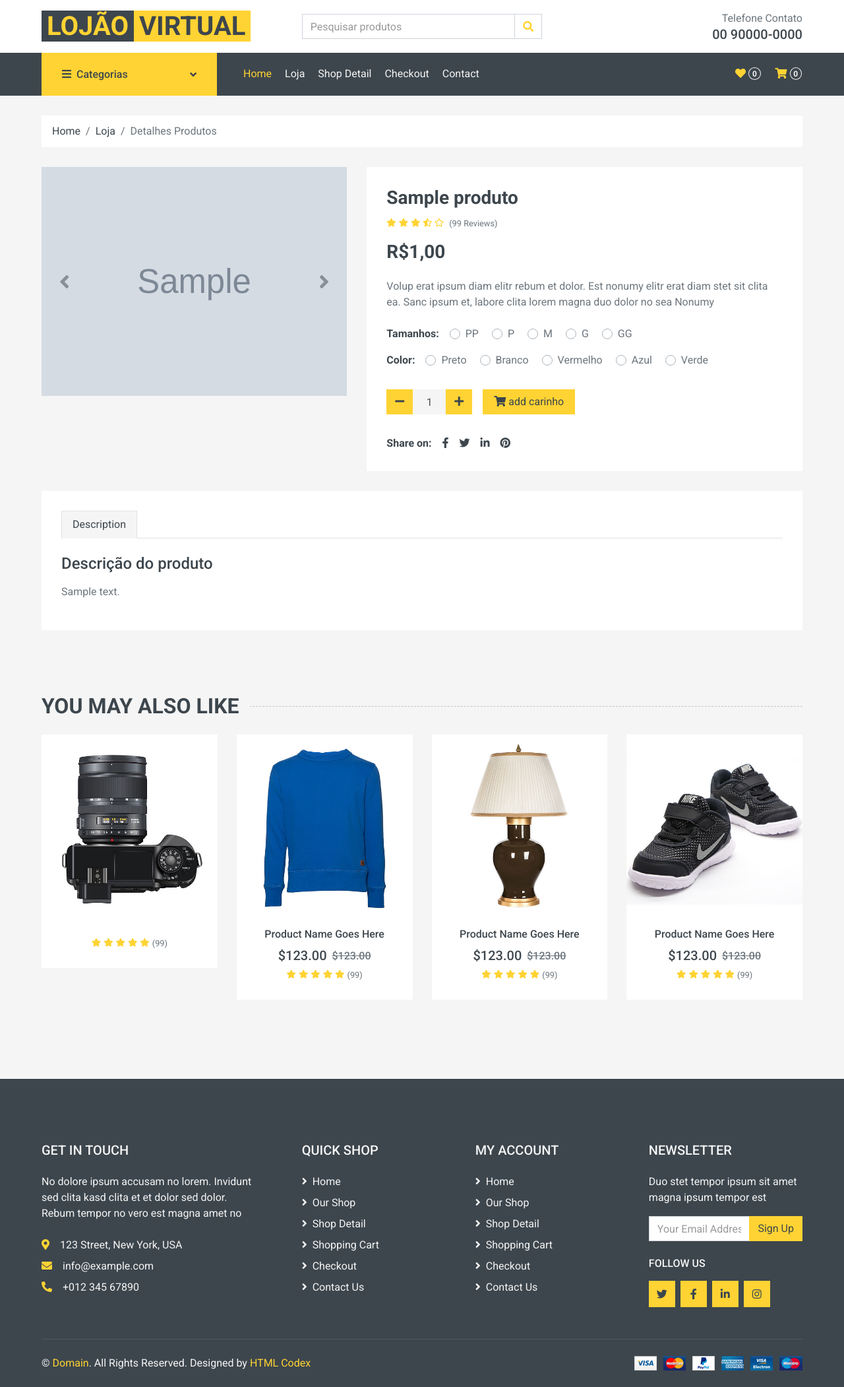
After one commit to hiagospencer/loja_virtual, a Django app: page /detalhes-produtos/1 in a window 1280 px wide. The commit adds this page. Shown: the whole page at 66% size. Run offline with Django 5.2, Linux system fonts and the light colour scheme; tables that the repository leaves empty hold one stand-in row (values such as "Sample post"); grey boxes marked "Sample" are stand-in pictures; some libraries are stand-ins or nearby versions.

Commit message:
criando a página de detlhes dos produtos

```diff
--- a/core/settings.py
+++ b/core/settings.py
@@ -37,6 +37,7 @@ INSTALLED_APPS = [
     'django.contrib.sessions',
     'django.contrib.messages',
     'django.contrib.staticfiles',
+    'django.contrib.humanize',
 
     #apps
     'loja',
--- /dev/null
+++ b/loja/templates/detalhes.html
@@ -0,0 +1,307 @@
+{% extends 'auxiliares/base.html'%} {% load static %} {% block title %} Lojão Virtual | Detalhes produtos {% endblock%}
+{% block body %} {% load l10n %} {% load humanize %}
+
+
+    <!-- Breadcrumb Start -->
+    <div class="container-fluid">
+        <div class="row px-xl-5">
+            <div class="col-12">
+                <nav class="breadcrumb bg-light mb-30">
+                    <a class="breadcrumb-item text-dark" href="{% url 'homepage' %}">Home</a>
+                    <a class="breadcrumb-item text-dark" href="{% url 'loja' %}">Loja</a>
+                    <span class="breadcrumb-item active">Detalhes Produtos</span>
+                </nav>
+            </div>
+        </div>
+    </div>
+    <!-- Breadcrumb End -->
+
+
+    <!-- Shop Detail Start -->
+    <div class="container-fluid pb-5">
+        <div class="row px-xl-5">
+            <div class="col-lg-5 mb-30">
+                <div id="product-carousel" class="carousel slide" data-ride="carousel">
+                    <div class="carousel-inner bg-light">
+                        <div class="carousel-item active">
+                            <img class="w-100 h-100" src="{{ produto.imagem.url }}" alt="Image">
+                        </div>
+                        <div class="carousel-item">
+                            <img class="w-100 h-100" src="img/product-2.jpg" alt="Image">
+                        </div>
+                        <div class="carousel-item">
+                            <img class="w-100 h-100" src="img/product-3.jpg" alt="Image">
+                        </div>
+                        <div class="carousel-item">
+                            <img class="w-100 h-100" src="img/product-4.jpg" alt="Image">
+                        </div>
+                    </div>
+                    <a class="carousel-control-prev" href="#product-carousel" data-slide="prev">
+                        <i class="fa fa-2x fa-angle-left text-dark"></i>
+                    </a>
+                    <a class="carousel-control-next" href="#product-carousel" data-slide="next">
+                        <i class="fa fa-2x fa-angle-right text-dark"></i>
+                    </a>
+                </div>
+            </div>
+
+            <div class="col-lg-7 h-auto mb-30">
+                <div class="h-100 bg-light p-30">
+                    <h3>{{ produto.titulo }}</h3>
+                    <div class="d-flex mb-3">
+                        <div class="text-primary mr-2">
+                            <small class="fas fa-star"></small>
+                            <small class="fas fa-star"></small>
+                            <small class="fas fa-star"></small>
+                            <small class="fas fa-star-half-alt"></small>
+                            <small class="far fa-star"></small>
+                        </div>
+                        <small class="pt-1">(99 Reviews)</small>
+                    </div>
+                    <h3 class="font-weight-semi-bold mb-4">R${{ produto.preco|intcomma }}</h3>
+                    <p class="mb-4">Volup erat ipsum diam elitr rebum et dolor. Est nonumy elitr erat diam stet sit
+                        clita ea. Sanc ipsum et, labore clita lorem magna duo dolor no sea
+                        Nonumy</p>
+                    <div class="d-flex mb-3">
+                        <strong class="text-dark mr-3">Tamanhos:</strong>
+                        <form>
+                            <div class="custom-control custom-radio custom-control-inline">
+                                <input type="radio" class="custom-control-input" id="size-1" name="size">
+                                <label class="custom-control-label" for="size-1">PP</label>
+                            </div>
+                            <div class="custom-control custom-radio custom-control-inline">
+                                <input type="radio" class="custom-control-input" id="size-2" name="size">
+                                <label class="custom-control-label" for="size-2">P</label>
+                            </div>
+                            <div class="custom-control custom-radio custom-control-inline">
+                                <input type="radio" class="custom-control-input" id="size-3" name="size">
+                                <label class="custom-control-label" for="size-3">M</label>
+                            </div>
+                            <div class="custom-control custom-radio custom-control-inline">
+                                <input type="radio" class="custom-control-input" id="size-4" name="size">
+                                <label class="custom-control-label" for="size-4">G</label>
+                            </div>
+                            <div class="custom-control custom-radio custom-control-inline">
+                                <input type="radio" class="custom-control-input" id="size-5" name="size">
+                                <label class="custom-control-label" for="size-5">GG</label>
+                            </div>
+                        </form>
+                    </div>
+                    <div class="d-flex mb-4">
+                        <strong class="text-dark mr-3">Color:</strong>
+                        <form>
+                            <div class="custom-control custom-radio custom-control-inline">
+                                <input type="radio" class="custom-control-input" id="color-1" name="color">
+                                <label class="custom-control-label" for="color-1">Preto</label>
+                            </div>
+                            <div class="custom-control custom-radio custom-control-inline">
+                                <input type="radio" class="custom-control-input" id="color-2" name="color">
+                                <label class="custom-control-label" for="color-2">Branco</label>
+                            </div>
+                            <div class="custom-control custom-radio custom-control-inline">
+                                <input type="radio" class="custom-control-input" id="color-3" name="color">
+                                <label class="custom-control-label" for="color-3">Vermelho</label>
+                            </div>
+                            <div class="custom-control custom-radio custom-control-inline">
+                                <input type="radio" class="custom-control-input" id="color-4" name="color">
+                                <label class="custom-control-label" for="color-4">Azul</label>
+                            </div>
+                            <div class="custom-control custom-radio custom-control-inline">
+                                <input type="radio" class="custom-control-input" id="color-5" name="color">
+                                <label class="custom-control-label" for="color-5">Verde</label>
+                            </div>
+                        </form>
+                    </div>
+                    <div class="d-flex align-items-center mb-4 pt-2">
+                        <div class="input-group quantity mr-3" style="width: 130px;">
+                            <div class="input-group-btn">
+                                <button class="btn btn-primary btn-minus">
+                                    <i class="fa fa-minus"></i>
+                                </button>
+                            </div>
+                            <input type="text" class="form-control bg-secondary border-0 text-center" value="1">
+                            <div class="input-group-btn">
+                                <button class="btn btn-primary btn-plus">
+                                    <i class="fa fa-plus"></i>
+                                </button>
+                            </div>
+                        </div>
+                        <button class="btn btn-primary px-3"><i class="fa fa-shopping-cart mr-1"></i>add carinho</button>
+                    </div>
+                    <div class="d-flex pt-2">
+                        <strong class="text-dark mr-2">Share on:</strong>
+                        <div class="d-inline-flex">
+                            <a class="text-dark px-2" href="">
+                                <i class="fab fa-facebook-f"></i>
+                            </a>
+                            <a class="text-dark px-2" href="">
+                                <i class="fab fa-twitter"></i>
+                            </a>
+                            <a class="text-dark px-2" href="">
+                                <i class="fab fa-linkedin-in"></i>
+                            </a>
+                            <a class="text-dark px-2" href="">
+                                <i class="fab fa-pinterest"></i>
+                            </a>
+                        </div>
+                    </div>
+                </div>
+            </div>
+        </div>
+        <div class="row px-xl-5">
+            <div class="col">
+                <div class="bg-light p-30">
+                    <div class="nav nav-tabs mb-4">
+                        <a class="nav-item nav-link text-dark active" data-toggle="tab" href="#tab-pane-1">Description</a>
+                    </div>
+                    <div class="tab-content">
+                        <div class="tab-pane fade show active" id="tab-pane-1">
+                            <h4 class="mb-3">Descrição do produto</h4>
+                            <p>{{ produto.descricao }}</p>
+                        </div>
+                    </div>
+                </div>
+            </div>
+        </div>
+    </div>
+    <!-- Shop Detail End -->
+
+
+    <!-- Products Start -->
+    <div class="container-fluid py-5">
+        <h2 class="section-title position-relative text-uppercase mx-xl-5 mb-4"><span class="bg-secondary pr-3">You May Also Like</span></h2>
+        <div class="row px-xl-5">
+            <div class="col">
+                <div class="owl-carousel related-carousel">
+                    <div class="product-item bg-light">
+                        <div class="product-img position-relative overflow-hidden">
+                            <img class="img-fluid w-100" src="{% static 'img/product-1.jpg' %}" alt="">
+                            <div class="product-action">
+                                <a class="btn btn-outline-dark btn-square" href=""><i class="fa fa-shopping-cart"></i></a>
+                                <a class="btn btn-outline-dark btn-square" href=""><i class="far fa-heart"></i></a>
+                                <a class="btn btn-outline-dark btn-square" href=""><i class="fa fa-sync-alt"></i></a>
+                                <a class="btn btn-outline-dark btn-square" href=""><i class="fa fa-search"></i></a>
+                            </div>
+                        </div>
+                        <div class="text-center py-4">
+                            <a class="h6 text-decoration-none text-truncate" href=""></a>
+                            <div class="d-flex align-items-center justify-content-center mt-2">
+                                <h5></h5><h6 class="text-muted ml-2"></h6>
+                            </div>
+                            <div class="d-flex align-items-center justify-content-center mb-1">
+                                <small class="fa fa-star text-primary mr-1"></small>
+                                <small class="fa fa-star text-primary mr-1"></small>
+                                <small class="fa fa-star text-primary mr-1"></small>
+                                <small class="fa fa-star text-primary mr-1"></small>
+                                <small class="fa fa-star text-primary mr-1"></small>
+                                <small>(99)</small>
+                            </div>
+                        </div>
+                    </div>
+                    <div class="product-item bg-light">
+                        <div class="product-img position-relative overflow-hidden">
+                            <img class="img-fluid w-100" src="img/product-2.jpg" alt="">
+                            <div class="product-action">
+                                <a class="btn btn-outline-dark btn-square" href=""><i class="fa fa-shopping-cart"></i></a>
+                                <a class="btn btn-outline-dark btn-square" href=""><i class="far fa-heart"></i></a>
+                                <a class="btn btn-outline-dark btn-square" href=""><i class="fa fa-sync-alt"></i></a>
+                                <a class="btn btn-outline-dark btn-square" href=""><i class="fa fa-search"></i></a>
+                            </div>
+                        </div>
+                        <div class="text-center py-4">
+                            <a class="h6 text-decoration-none text-truncate" href="">Product Name Goes Here</a>
+                            <div class="d-flex align-items-center justify-content-center mt-2">
+                                <h5>$123.00</h5><h6 class="text-muted ml-2"><del>$123.00</del></h6>
+                            </div>
+                            <div class="d-flex align-items-center justify-content-center mb-1">
+                                <small class="fa fa-star text-primary mr-1"></small>
+                                <small class="fa fa-star text-primary mr-1"></small>
+                                <small class="fa fa-star text-primary mr-1"></small>
+                                <small class="fa fa-star text-primary mr-1"></small>
+                                <small class="fa fa-star text-primary mr-1"></small>
+                                <small>(99)</small>
+                            </div>
+                        </div>
+                    </div>
+                    <div class="product-item bg-light">
+                        <div class="product-img position-relative overflow-hidden">
+                            <img class="img-fluid w-100" src="img/product-3.jpg" alt="">
+                            <div class="product-action">
+                                <a class="btn btn-outline-dark btn-square" href=""><i class="fa fa-shopping-cart"></i></a>
+                                <a class="btn btn-outline-dark btn-square" href=""><i class="far fa-heart"></i></a>
+                                <a class="btn btn-outline-dark btn-square" href=""><i class="fa fa-sync-alt"></i></a>
+                                <a class="btn btn-outline-dark btn-square" href=""><i class="fa fa-search"></i></a>
+                            </div>
+                        </div>
+                        <div class="text-center py-4">
+                            <a class="h6 text-decoration-none text-truncate" href="">Product Name Goes Here</a>
+                            <div class="d-flex align-items-center justify-content-center mt-2">
+                                <h5>$123.00</h5><h6 class="text-muted ml-2"><del>$123.00</del></h6>
+                            </div>
+                            <div class="d-flex align-items-center justify-content-center mb-1">
+                                <small class="fa fa-star text-primary mr-1"></small>
+                                <small class="fa fa-star text-primary mr-1"></small>
+                                <small class="fa fa-star text-primary mr-1"></small>
+                                <small class="fa fa-star text-primary mr-1"></small>
+                                <small class="fa fa-star text-primary mr-1"></small>
+                                <small>(99)</small>
+                            </div>
+                        </div>
+                    </div>
+                    <div class="product-item bg-light">
+                        <div class="product-img position-relative overflow-hidden">
+                            <img class="img-fluid w-100" src="img/product-4.jpg" alt="">
+                            <div class="product-action">
+                                <a class="btn btn-outline-dark btn-square" href=""><i class="fa fa-shopping-cart"></i></a>
+                                <a class="btn btn-outline-dark btn-square" href=""><i class="far fa-heart"></i></a>
+                                <a class="btn btn-outline-dark btn-square" href=""><i class="fa fa-sync-alt"></i></a>
+                                <a class="btn btn-outline-dark btn-square" href=""><i class="fa fa-search"></i></a>
+                            </div>
+                        </div>
+                        <div class="text-center py-4">
+                            <a class="h6 text-decoration-none text-truncate" href="">Product Name Goes Here</a>
+                            <div class="d-flex align-items-center justify-content-center mt-2">
+                                <h5>$123.00</h5><h6 class="text-muted ml-2"><del>$123.00</del></h6>
+                            </div>
+                            <div class="d-flex align-items-center justify-content-center mb-1">
+                                <small class="fa fa-star text-primary mr-1"></small>
+                                <small class="fa fa-star text-primary mr-1"></small>
+                                <small class="fa fa-star text-primary mr-1"></small>
+                                <small class="fa fa-star text-primary mr-1"></small>
+                                <small class="fa fa-star text-primary mr-1"></small>
+                                <small>(99)</small>
+                            </div>
+                        </div>
+                    </div>
+                    <div class="product-item bg-light">
+                        <div class="product-img position-relative overflow-hidden">
+                            <img class="img-fluid w-100" src="img/product-5.jpg" alt="">
+                            <div class="product-action">
+                                <a class="btn btn-outline-dark btn-square" href=""><i class="fa fa-shopping-cart"></i></a>
+                                <a class="btn btn-outline-dark btn-square" href=""><i class="far fa-heart"></i></a>
+                                <a class="btn btn-outline-dark btn-square" href=""><i class="fa fa-sync-alt"></i></a>
+                                <a class="btn btn-outline-dark btn-square" href=""><i class="fa fa-search"></i></a>
+                            </div>
+                        </div>
+                        <div class="text-center py-4">
+                            <a class="h6 text-decoration-none text-truncate" href="">Product Name Goes Here</a>
+                            <div class="d-flex align-items-center justify-content-center mt-2">
+                                <h5>$123.00</h5><h6 class="text-muted ml-2"><del>$123.00</del></h6>
+                            </div>
+                            <div class="d-flex align-items-center justify-content-center mb-1">
+                                <small class="fa fa-star text-primary mr-1"></small>
+                                <small class="fa fa-star text-primary mr-1"></small>
+                                <small class="fa fa-star text-primary mr-1"></small>
+                                <small class="fa fa-star text-primary mr-1"></small>
+                                <small class="fa fa-star text-primary mr-1"></small>
+                                <small>(99)</small>
+                            </div>
+                        </div>
+                    </div>
+                </div>
+            </div>
+        </div>
+    </div>
+    <!-- Products End -->
+
+{% endblock %}
--- a/loja/urls.py
+++ b/loja/urls.py
@@ -4,5 +4,6 @@ from .views import *
 
 urlpatterns = [
     path('', homepage, name='homepage'),
+    path('detalhes-produtos/<int:id_produto>', detalhes_produtos, name='detalhes_produtos'),
     path('loja', loja, name='loja')
 ]
--- a/loja/views.py
+++ b/loja/views.py
@@ -11,5 +11,12 @@ def homepage(request):
     context = {"produtos_recentes":produtos_recentes, "produtos_destaque":produtos_destaque}
     return render(request, 'index.html', context)
 
+def detalhes_produtos(request, id_produto):
+    produto = Produto.objects.get(id=id_produto)
+
+    context = {'produto':produto}
+    return render(request,'detalhes.html', context)
+
+
 def loja(request):
     return render(request, 'loja.html')
```
Also changed, not shown: loja/templates/index.html (+4 -5 lines), media/thumb_img/controle_ps5.jpg (added), media/thumb_img/img_eletronicos.jpg (added), media/thumb_img/projetor_portatil.webp (added), media/thumb_img/python_django.jpg (added), media/thumb_img/samsung_ultra_25.jpg (added), media/thumb_img/ssd.jpg (added).
